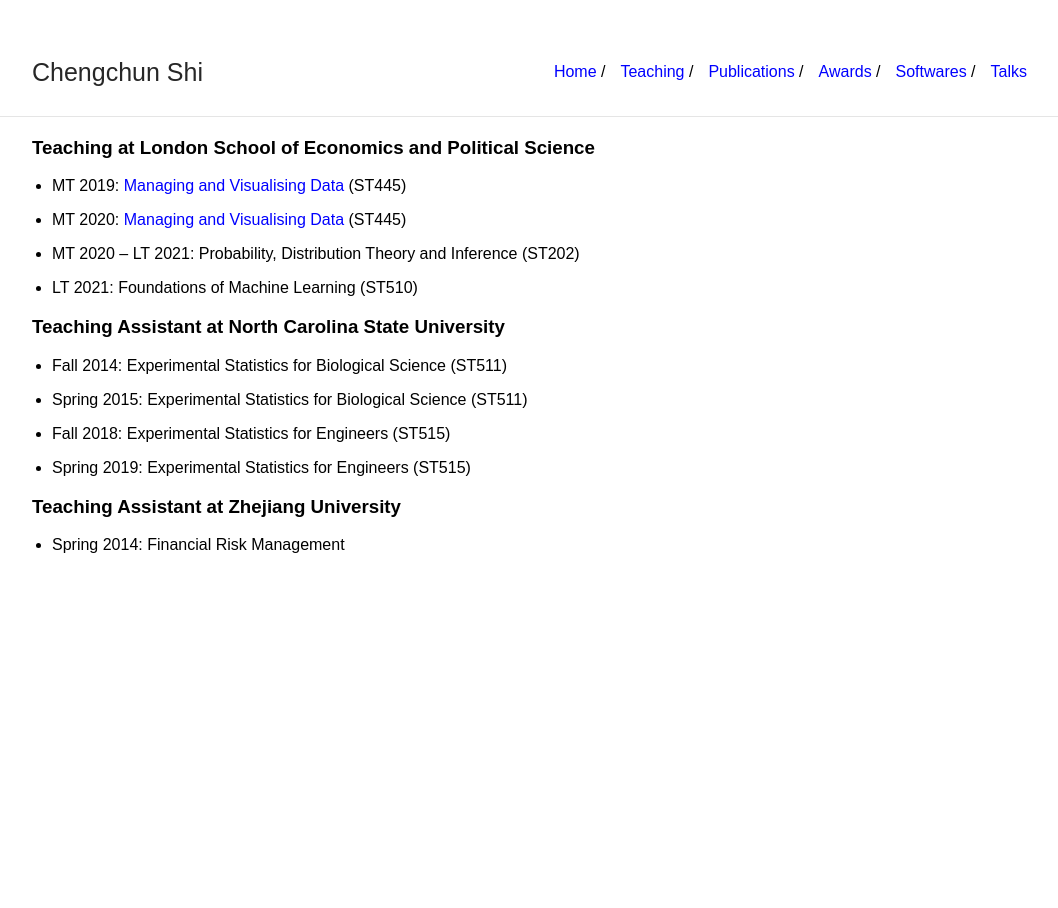
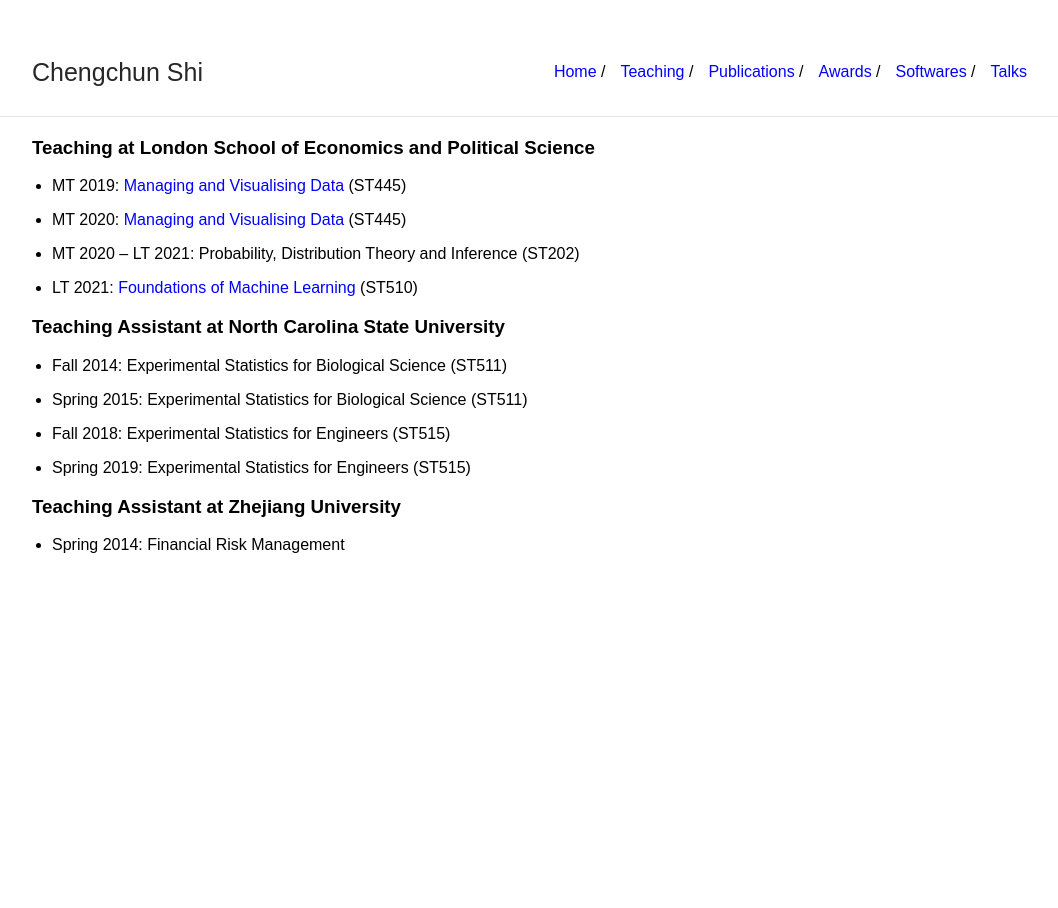
Before and after one commit to callmespring/callmespring.github.io, a Jekyll site: the page built from teaching.md, in a window 1280 px wide. Shown: the whole page, without its empty margins (108-1166 px from the left). Built offline with Jekyll 4.4.1, drawn with Linux system fonts in a browser that asks for light colours; part of the change alters nothing that is shown.

```diff
--- a/teaching.md
+++ b/teaching.md
@@ -11,7 +11,7 @@ title: Teaching
 
 * MT 2020 -- LT 2021: Probability, Distribution Theory and Inference (ST202)
 
-* LT 2021: Foundations of Machine Learning (ST510)
+* LT 2021: [Foundations of Machine Learning](https://lse-st510.github.io/) (ST510)
 
 ### Teaching Assistant at North Carolina State University
 
```
